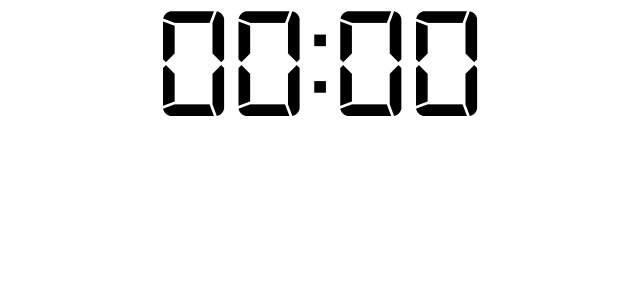
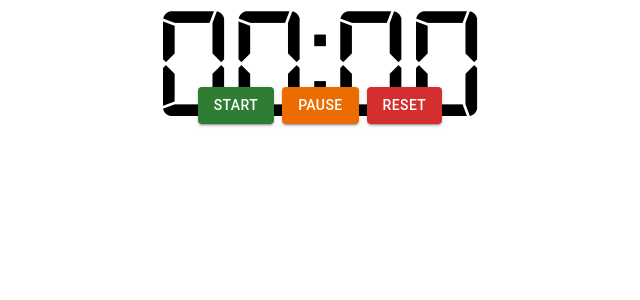
Before and after one commit to austinbooth/pomodoro, a React (Create React App) app: page / in a window 1280 px wide. Shown: the top 300 px of the page, without its empty margins (320-960 px from the left). Built offline with nearby package versions, Linux system fonts and the light colour scheme.

Commit message:
styles ControlButtons component and uses in App

```diff
--- a/src/App.css
+++ b/src/App.css
@@ -10,3 +10,10 @@
   flex-direction: 'row';
   justify-content: center;
 }
+
+#control-btns {
+  display: flex;
+  flex-direction: 'row';
+  justify-content: center;
+  gap: 0.5em;
+}
--- a/src/App.tsx
+++ b/src/App.tsx
@@ -1,10 +1,12 @@
 import './App.css'
-import Countdown from './components/Countdown';
+import Countdown from './components/Countdown'
+import ControlButtons from './components/ControlButtons'
 
 function App() {
   return (
     <div className="Pomodoro">
       <Countdown time={0} />
+      <ControlButtons />
     </div>
   );
 }
```
